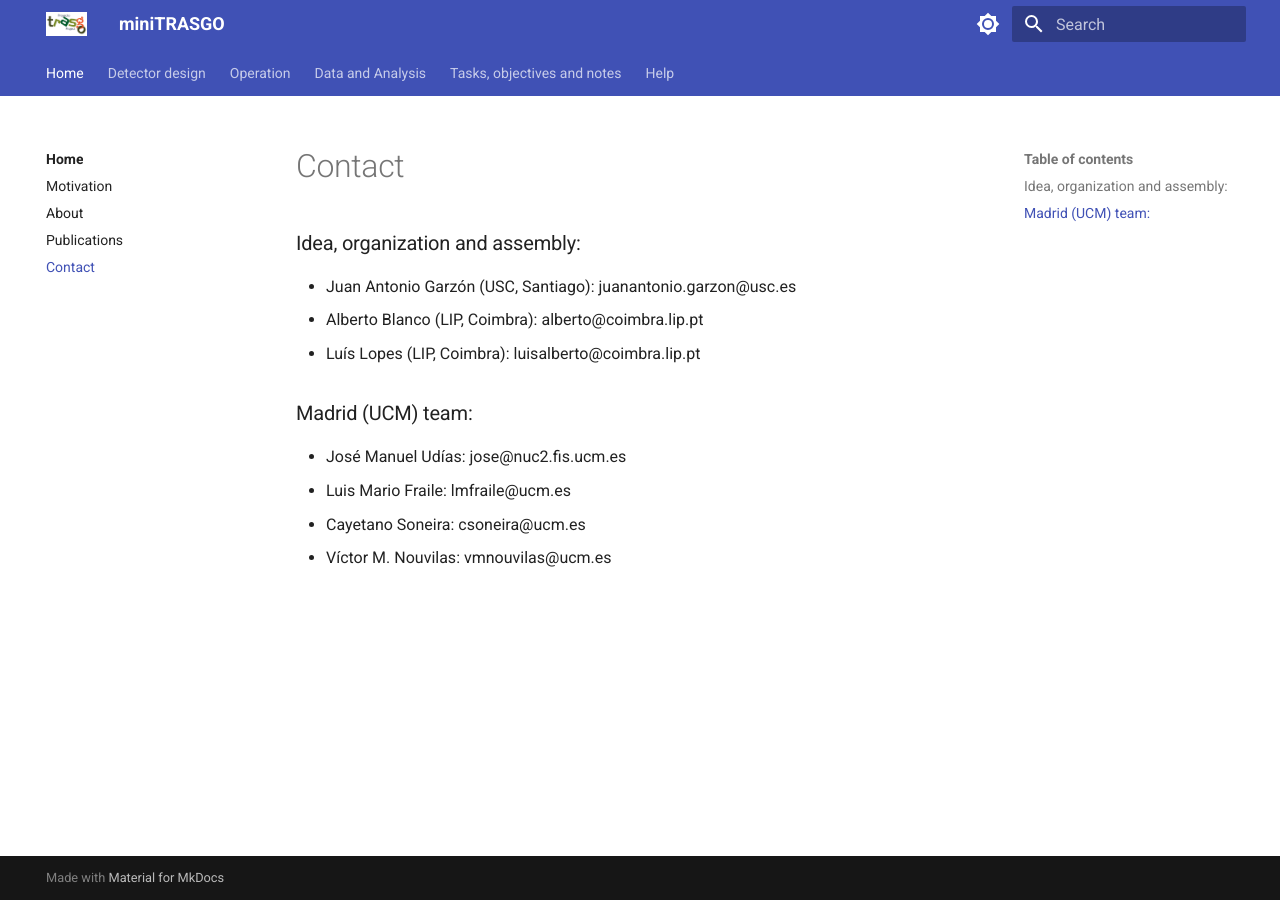
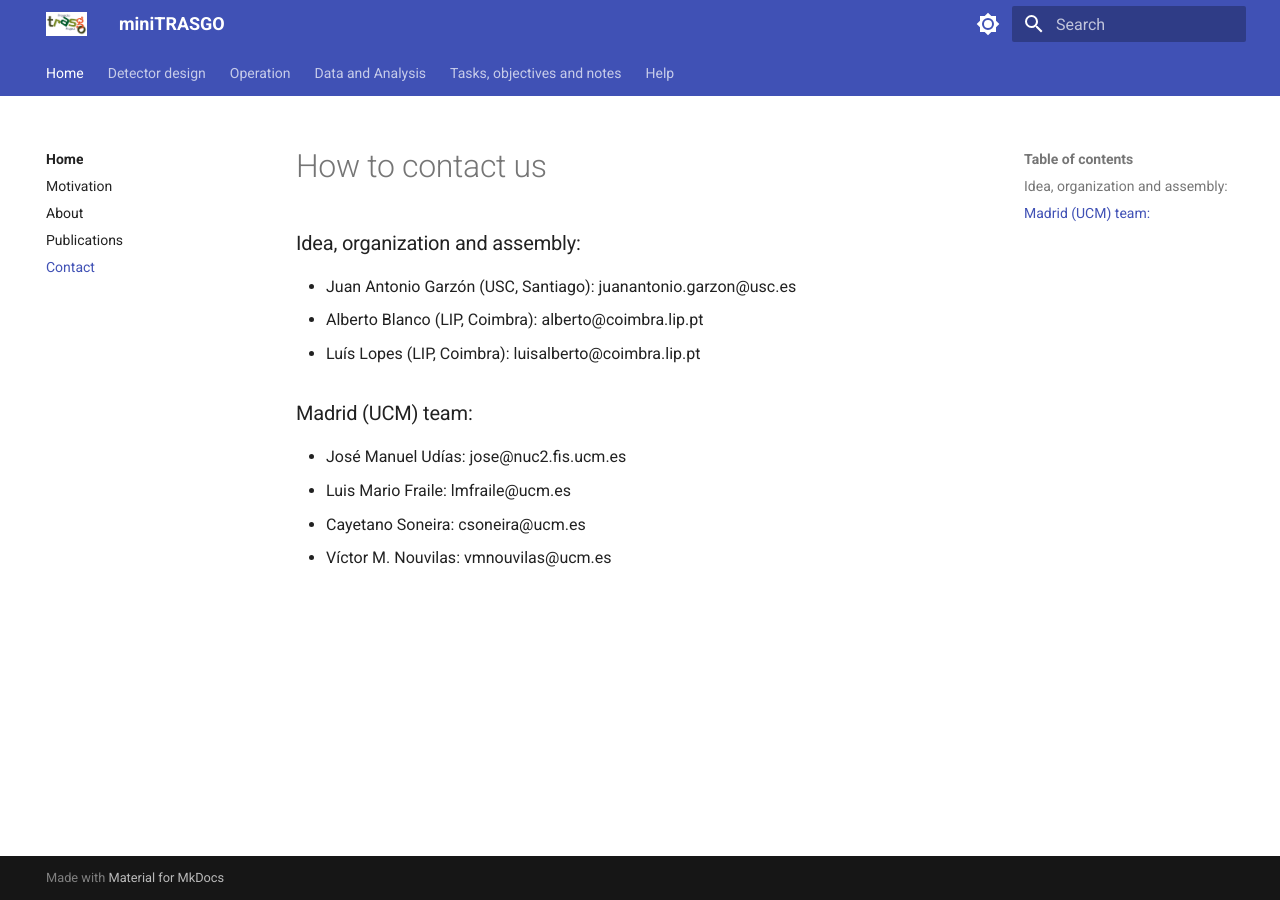
Before and after one commit to cayesoneira/miniTRASGO-documentation, an MkDocs documentation site: the page built from docs/home/contact.md, in a window 1280 px wide. Built offline with MkDocs 1.6.1 and Material for MkDocs 9.7.7, drawn with Linux system fonts in a browser that asks for light colours.

Commit message:
Update contact.md

```diff
--- a/docs/home/contact.md
+++ b/docs/home/contact.md
@@ -1,3 +1,5 @@
+# How to contact us
+
 ### Idea, organization and assembly:
 - Juan Antonio Garzón (USC, Santiago): juanantonio.garzon@usc.es
 - Alberto Blanco (LIP, Coimbra): alberto@coimbra.lip.pt
```
